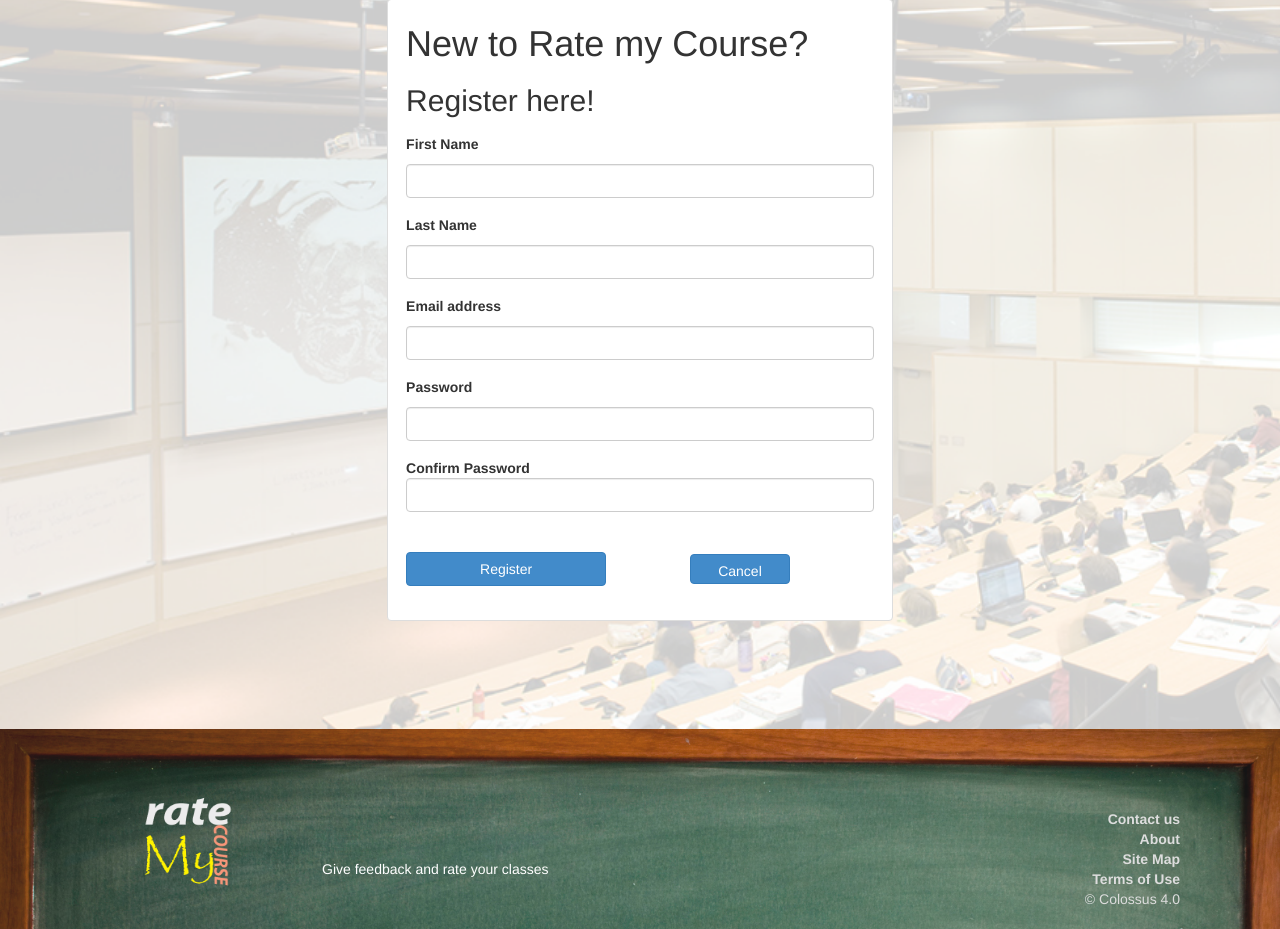
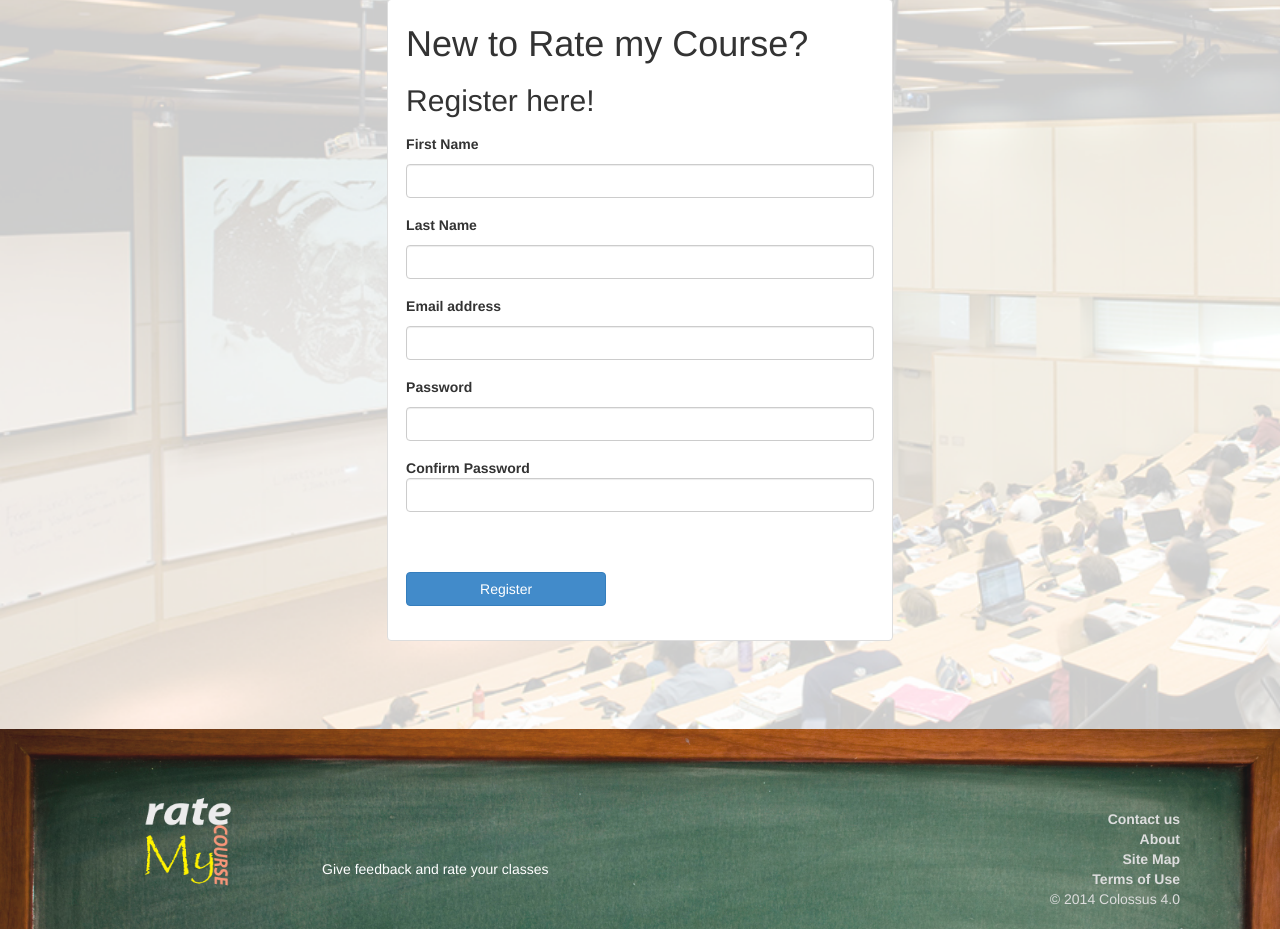
Before and after one commit to gambrinous/internet_technology, a Django app: page /rate/register/ in a window 1280 px wide. Shown: the part 283-1212 px from the top of the page. Run offline with Django 3.2, Linux system fonts and the light colour scheme; some libraries are stand-ins or nearby versions.

Commit message:
register, login, base css

```diff
--- a/templates/rate/base.html
+++ b/templates/rate/base.html
@@ -135,7 +135,7 @@ padding: 0;" class="breadcrumb">
                     <li><a href="/rate/about"><strong>About</strong></a></li>
                     <li><a href="/rate/sitemap"><strong>Site Map</strong></a></li>
                     <li><a href="#"><strong>Terms of Use</strong></a></li>
-                    <li>© Colossus 4.0</li>
+                    <li>© 2014 Colossus 4.0</li>
                 </ol>
             </div>
         </div>
@@ -188,10 +188,17 @@ padding: 0;" class="breadcrumb">
         var confirmpass = $("#confirmpass").val();
 
         if (password != confirmpass)
+        {
             $("#divCheck").html("Passwords do not match.");
+            document.getElementById("divCheck").style.color="red";
+            }
         else
+        {
             $("#divCheck").html("Passwords match.");
+            document.getElementById("divCheck").style.color="green";
+            }
     }
+
 </script>
 
 </body>
--- a/templates/rate/login.html
+++ b/templates/rate/login.html
@@ -17,7 +17,6 @@
                     <input class="form-control" type="password" name="password" value="" size="50"/>
                     <br/>
                     <input class="btn btn-primary " type="submit" style="margin:10px 80px 10px 0px;" value="Sign in"/>
-                    <a class="btn btn-primary" style="width:100px; " href="/rate/"> Cancel</a>
                 </form>
                 <p><a href="#"><em>Forgot your password?</em></a></p>
             </div>
--- a/templates/rate/register.html
+++ b/templates/rate/register.html
@@ -2,7 +2,7 @@
 
 {% block title %}Register{% endblock %}
 {% block path %}
-    <li><a href="/rate/">Home</a></li>
+<li xmlns="http://www.w3.org/1999/html"><a href="/rate/">Home</a></li>
     <li class="active">Register</li>{% endblock %}
 {% block body_block %}
     {% if registered %}
@@ -50,12 +50,14 @@
 
                         <label class="control-label" for="confirmpass">Confirm Password</label>
                         <div style="color:#FF0000;">
-                        <input class="form-control" type="password" id="confirmpass" name="confirmpass"
-                               onchange="checkPassword"/></div></br>
-                        <p class="text-muted" id="divCheck"></p>
+                        <input onkeydown="check(this);" onkeyup="check(this);" class="form-control" type="password" id="confirmpass" name="confirmpass"
+                               onchange="checkPassword"/></br>
+                        <strong><p class="" id="divCheck"></p></strong></div>
+                        <br>
+                        <input class="btn btn-primary" type="submit" name="submit" style="margin:10px 80px 10px 0px;" value="Register"/>
 
-                        <input class="btn btn-primary" type="submit" name="submit" style="margin:10px 80px 10px 0px;" value="Register"/>
-                        <a class="btn btn-primary" style="width:100px; height:30px;" href="/rate/"> Cancel</a>
+
+
                     </form>
                 </div>
             </div>
```
